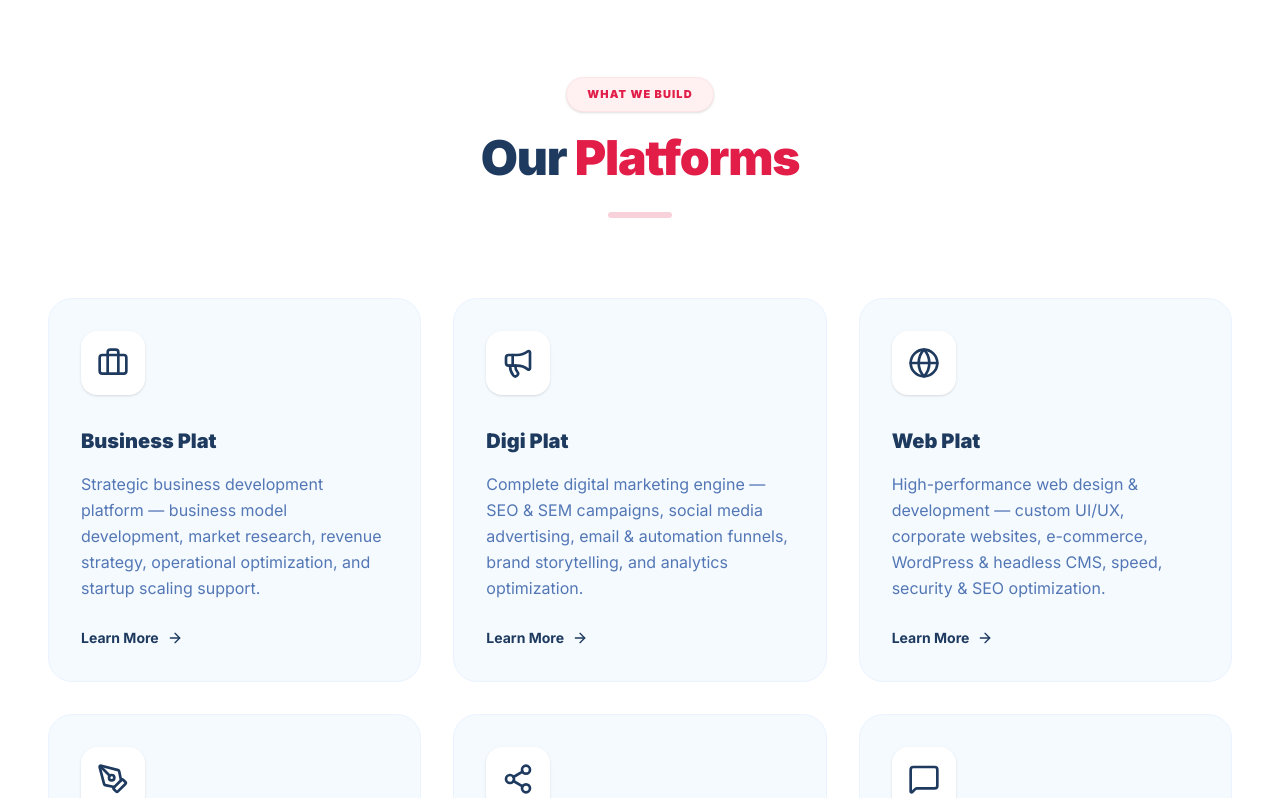
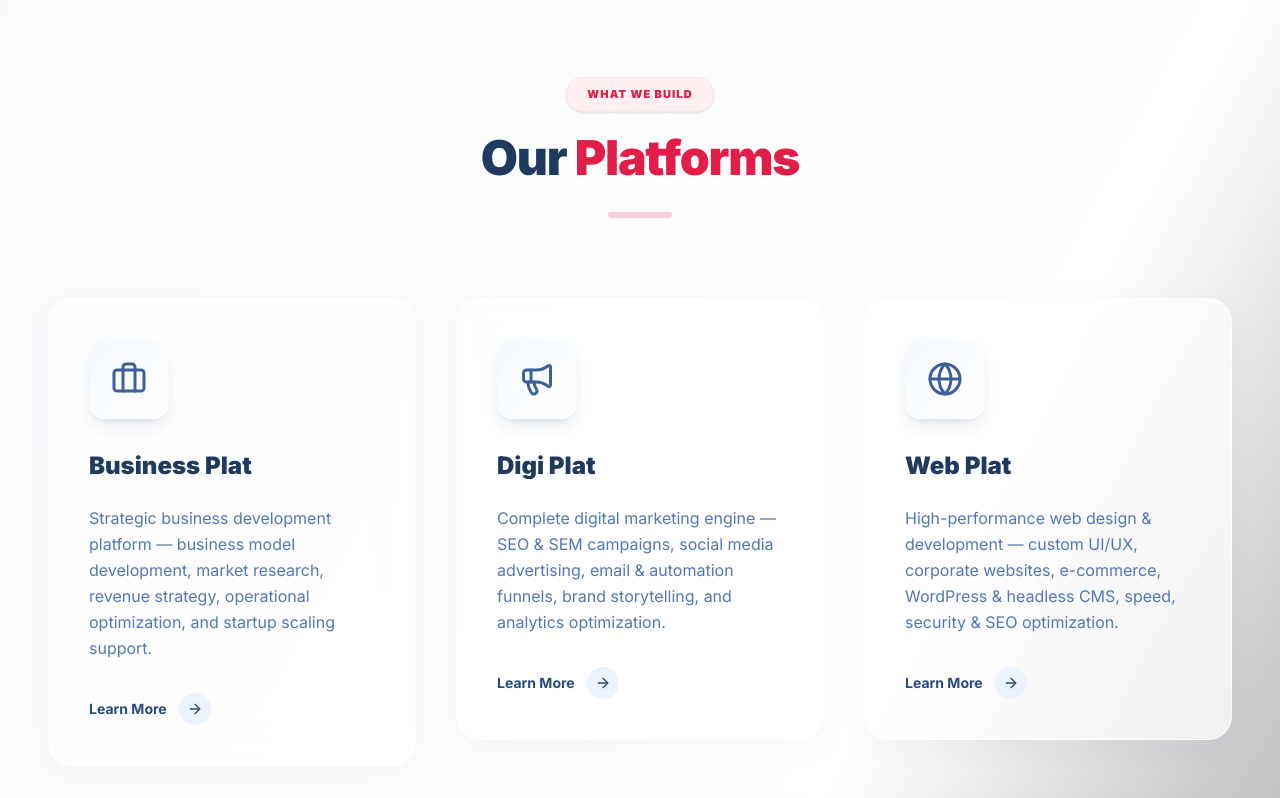
Before and after one commit to parsasamandi/IT-tech-portfolio, a Next.js app: page / in a window 1280 px wide. Shown: the part 851-1649 px from the top of the page. Built offline with nearby package versions, Linux system fonts and the light colour scheme; no server answers; the database is empty.

Commit message:
feat(services): redesign cards with premium visual hierarchy

```diff
--- a/components/sections/Services.tsx
+++ b/components/sections/Services.tsx
@@ -50,34 +50,56 @@ export default function Services() {
   }, []);
 
   return (
-    <section id="services" className="section-padding bg-white">
-      <div className="max-w-7xl mx-auto px-6 lg:px-12">
+    <section id="services" className="section-padding bg-gradient-to-br from-slate-50 via-white to-navy-50/30 relative overflow-hidden">
+      <div className="max-w-7xl mx-auto px-6 lg:px-12 relative">
         <SectionHeading title="Our Platforms" highlight="Platforms" subtitle="What We Build" />
 
-        <div className="grid grid-cols-1 md:grid-cols-2 lg:grid-cols-3 gap-8">
+        <div className="grid grid-cols-1 md:grid-cols-2 lg:grid-cols-3 gap-8 lg:gap-10">
           {services.map((service, i) => {
             const Icon = ICON_MAP[service.icon] || Globe;
             return (
               <motion.div
                 key={service.id}
-                initial={{ opacity: 0, y: 20 }}
+                initial={{ opacity: 0, y: 30 }}
                 whileInView={{ opacity: 1, y: 0 }}
                 viewport={{ once: true, margin: "-100px" }}
-                transition={{ delay: i * 0.08, duration: 0.4 }}
-                className="group p-8 rounded-3xl bg-navy-50 border border-navy-100 card-shadow-hover transition-all duration-500"
+                transition={{ delay: i * 0.1, duration: 0.6, ease: "easeOut" }}
+                className="group relative"
               >
-                <div className="w-16 h-16 rounded-2xl bg-white shadow-sm flex items-center justify-center mb-8 group-hover:bg-crimson-600 transition-colors duration-500">
-                  <Icon className="w-8 h-8 text-navy-900 group-hover:text-white transition-colors duration-500" />
+                {/* Background Gradient */}
+                <div className="absolute inset-0 rounded-3xl bg-gradient-to-br from-white via-white to-navy-50/50 opacity-0 group-hover:opacity-100 transition-opacity duration-500" />
+
+                {/* Main Card */}
+                <div className="relative p-10 rounded-3xl glass-card border border-navy-100/60 hover:border-navy-200/80 shadow-lg shadow-navy-900/5 hover:shadow-xl hover:shadow-navy-900/10 transition-all duration-500 hover:-translate-y-1 bg-white/80 backdrop-blur-sm">
+                  {/* Icon Container */}
+                  <div className="relative mb-8">
+                    <div className="w-20 h-20 rounded-2xl bg-gradient-to-br from-navy-50 to-white shadow-lg shadow-navy-900/10 flex items-center justify-center group-hover:bg-gradient-to-br group-hover:from-crimson-500 group-hover:to-crimson-600 transition-all duration-500 group-hover:shadow-xl group-hover:shadow-crimson-500/25">
+                      <Icon className="w-9 h-9 text-navy-700 group-hover:text-white transition-colors duration-500 group-hover:scale-110" />
+                    </div>
+                    {/* Icon Glow Effect */}
+                    <div className="absolute inset-0 w-20 h-20 rounded-2xl bg-crimson-500/10 opacity-0 group-hover:opacity-100 blur-xl transition-opacity duration-500" />
+                  </div>
+
+                  {/* Content */}
+                  <div className="space-y-6">
+                    <h3 className="text-2xl font-black text-navy-900 group-hover:text-navy-800 transition-colors duration-300 leading-tight" style={{ fontFamily: "var(--font-heading)" }}>
+                      {service.title}
+                    </h3>
+                    <p className="text-navy-600 leading-relaxed text-base group-hover:text-navy-700 transition-colors duration-300">
+                      {service.description}
+                    </p>
+
+                    {/* Enhanced Learn More Link */}
+                    <div className="pt-2">
+                      <a href="#contact" className="inline-flex items-center gap-3 text-sm font-bold text-navy-800 group-hover:text-crimson-600 transition-all duration-300 hover:gap-4">
+                        <span>Learn More</span>
+                        <div className="w-8 h-8 rounded-full bg-navy-100 group-hover:bg-crimson-100 flex items-center justify-center transition-all duration-300">
+                          <ArrowRight className="w-4 h-4 transition-transform group-hover:translate-x-0.5" />
+                        </div>
+                      </a>
+                    </div>
+                  </div>
                 </div>
-                <h3 className="text-xl font-black text-navy-900 mb-4 group-hover:text-crimson-600 transition-colors" style={{ fontFamily: "var(--font-heading)" }}>
-                  {service.title}
-                </h3>
-                <p className="text-navy-600 leading-relaxed mb-6">
-                  {service.description}
-                </p>
-                <a href="#contact" className="inline-flex items-center gap-2 text-sm font-bold text-navy-900 group-hover:text-crimson-600 transition-colors">
-                  Learn More <ArrowRight className="w-4 h-4 transition-transform group-hover:translate-x-1" />
-                </a>
               </motion.div>
             );
           })}
```
